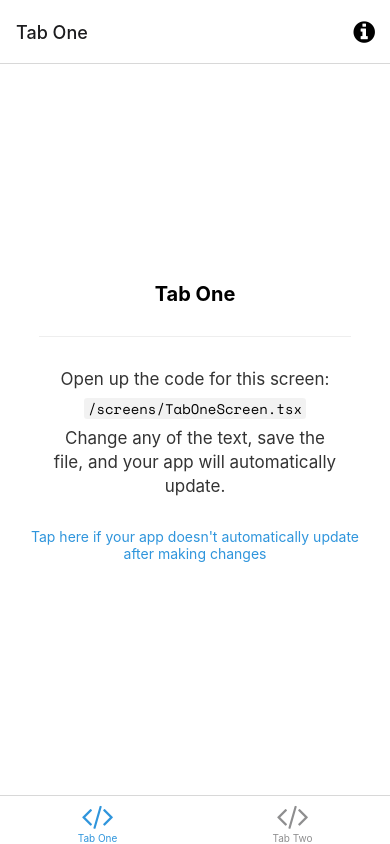
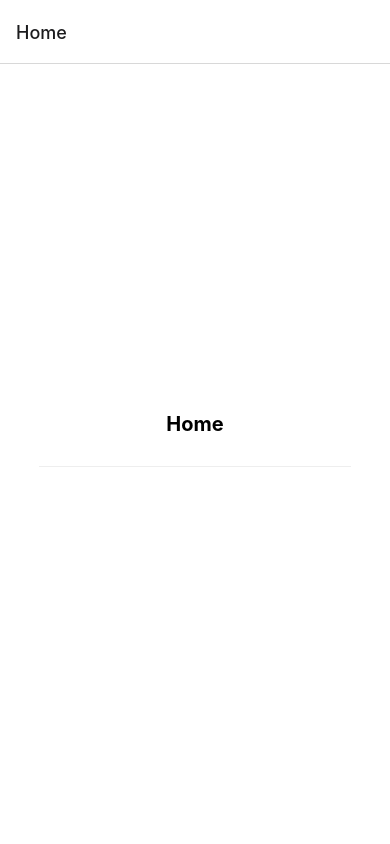
Before and after one commit to Lotfi-AL/BrainGrower, a React Native app: screen /Home in a window 390 px wide. Built offline with nearby package versions, Linux system fonts and the light colour scheme; what expo-linking would draw is missing.

Commit message:
Changed to normal stack navigation for routing

```diff
--- a/navigation/LinkingConfiguration.ts
+++ b/navigation/LinkingConfiguration.ts
@@ -15,6 +15,11 @@ const linking: LinkingOptions<RootStackParamList> = {
     screens: {
       Root: {
         screens: {
+          Home: {
+            screens: {
+              HomeScreen: 'Home',
+            },
+          },
           TabOne: {
             screens: {
               TabOneScreen: 'one',
--- a/navigation/index.tsx
+++ b/navigation/index.tsx
@@ -14,17 +14,26 @@ import Colors from '../constants/Colors';
 import useColorScheme from '../hooks/useColorScheme';
 import ModalScreen from '../screens/ModalScreen';
 import NotFoundScreen from '../screens/NotFoundScreen';
+import HomeScreen from '../screens/HomeScreen';
 import TabOneScreen from '../screens/TabOneScreen';
 import TabTwoScreen from '../screens/TabTwoScreen';
 import { RootStackParamList, RootTabParamList, RootTabScreenProps } from '../types';
 import LinkingConfiguration from './LinkingConfiguration';
 
-export default function Navigation({ colorScheme }: { colorScheme: ColorSchemeName }) {
+export default function Navigation({ colorScheme }: { colorScheme: ColorSchemeName }) {7
+
+  const Stack = createNativeStackNavigator();
+
   return (
     <NavigationContainer
       linking={LinkingConfiguration}
       theme={colorScheme === 'dark' ? DarkTheme : DefaultTheme}>
-      <RootNavigator />
+        <Stack.Navigator>
+          <Stack.Screen
+            name="Home"
+            component={HomeScreen}
+          />
+      </Stack.Navigator>
     </NavigationContainer>
   );
 }
@@ -33,75 +42,7 @@ export default function Navigation({ colorScheme }: { colorScheme: ColorSchemeNa
  * A root stack navigator is often used for displaying modals on top of all other content.
  * https://reactnavigation.org/docs/modal
  */
-const Stack = createNativeStackNavigator<RootStackParamList>();
-
-function RootNavigator() {
-  return (
-    <Stack.Navigator>
-      <Stack.Screen name="Root" component={BottomTabNavigator} options={{ headerShown: false }} />
-      <Stack.Screen name="NotFound" component={NotFoundScreen} options={{ title: 'Oops!' }} />
-      <Stack.Group screenOptions={{ presentation: 'modal' }}>
-        <Stack.Screen name="Modal" component={ModalScreen} />
-      </Stack.Group>
-    </Stack.Navigator>
-  );
-}
-
-/**
- * A bottom tab navigator displays tab buttons on the bottom of the display to switch screens.
- * https://reactnavigation.org/docs/bottom-tab-navigator
- */
-const BottomTab = createBottomTabNavigator<RootTabParamList>();
-
-function BottomTabNavigator() {
-  const colorScheme = useColorScheme();
-
-  return (
-    <BottomTab.Navigator
-      initialRouteName="TabOne"
-      screenOptions={{
-        tabBarActiveTintColor: Colors[colorScheme].tint,
-      }}>
-      <BottomTab.Screen
-        name="TabOne"
-        component={TabOneScreen}
-        options={({ navigation }: RootTabScreenProps<'TabOne'>) => ({
-          title: 'Tab One',
-          tabBarIcon: ({ color }) => <TabBarIcon name="code" color={color} />,
-          headerRight: () => (
-            <Pressable
-              onPress={() => navigation.navigate('Modal')}
-              style={({ pressed }) => ({
-                opacity: pressed ? 0.5 : 1,
-              })}>
-              <FontAwesome
-                name="info-circle"
-                size={25}
-                color={Colors[colorScheme].text}
-                style={{ marginRight: 15 }}
-              />
-            </Pressable>
-          ),
-        })}
-      />
-      <BottomTab.Screen
-        name="TabTwo"
-        component={TabTwoScreen}
-        options={{
-          title: 'Tab Two',
-          tabBarIcon: ({ color }) => <TabBarIcon name="code" color={color} />,
-        }}
-      />
-    </BottomTab.Navigator>
-  );
-}
 
 /**
  * You can explore the built-in icon families and icons on the web at https://icons.expo.fyi/
  */
-function TabBarIcon(props: {
-  name: React.ComponentProps<typeof FontAwesome>['name'];
-  color: string;
-}) {
-  return <FontAwesome size={30} style={{ marginBottom: -3 }} {...props} />;
-}
--- /dev/null
+++ b/screens/HomeScreen.tsx
@@ -0,0 +1,30 @@
+import { StyleSheet } from 'react-native';
+
+import { Text, View } from '../components/Themed';
+import { RootTabScreenProps } from '../types';
+
+export default function HomeScreen() {
+  return (
+    <View style={styles.container}>
+      <Text style={styles.title}>Home</Text>
+      <View style={styles.separator} lightColor="#eee" darkColor="rgba(255,255,255,0.1)" />
+    </View>
+  );
+}
+
+const styles = StyleSheet.create({
+  container: {
+    flex: 1,
+    alignItems: 'center',
+    justifyContent: 'center',
+  },
+  title: {
+    fontSize: 20,
+    fontWeight: 'bold',
+  },
+  separator: {
+    marginVertical: 30,
+    height: 1,
+    width: '80%',
+  },
+});
--- a/types.tsx
+++ b/types.tsx
@@ -27,6 +27,7 @@ export type RootStackScreenProps<Screen extends keyof RootStackParamList> = Nati
 export type RootTabParamList = {
   TabOne: undefined;
   TabTwo: undefined;
+  Home: undefined;
 };
 
 export type RootTabScreenProps<Screen extends keyof RootTabParamList> = CompositeScreenProps<
```
Also changed, not shown: 1 other file (tests, documents, lock files or other folders).
